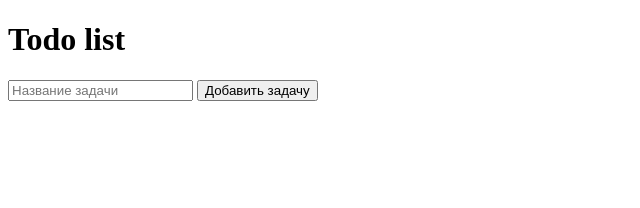
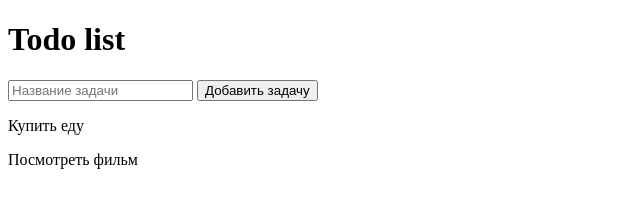
Before and after one commit to MaximZozulya/Todo, a plain HTML site: page index.html in a window 1280 px wide. Shown: the whole page, without its empty margins (0-640 px from the left). Drawn offline with Linux system fonts and the light colour scheme.

Commit message:
Added the function of displaying tasks on the page

```diff
--- a/index.html
+++ b/index.html
@@ -11,6 +11,8 @@
     <input class="js-input" placeholder="Название задачи">
     <button onclick="addTodo();">Добавить задачу</button>
 
+    <div class="js-todo"></div>
+
 
     <script src="js/todo.js"></script>
   </body>
--- a/js/todo.js
+++ b/js/todo.js
@@ -1,7 +1,26 @@
 'use strict';
 
 // 1.Создаем массив для хранения наших задач
-const todoList = [];
+const todoList = ['Купить еду','Посмотреть фильм'];
+
+// Отображаем список на странице
+renderTodo();
+
+function renderTodo() {
+
+  let todoListHTML = '';
+
+  // Проходимся по всем элементам массива и создаем html для каждой задачи
+  for (let i = 0; i < todoList.length; i++) {
+    const todo = todoList[i];
+    const html = `<p>${todo}</p>`;
+    todoListHTML += html;
+  }
+    console.log(todoListHTML);
+
+  document.querySelector('.js-todo').innerHTML = todoListHTML;
+}
+
 
 // 2.При нажатии кнопки добавит , получаем значение из поля ввода и добавляем его в наш массив
 function addTodo() {
@@ -14,4 +33,6 @@ function addTodo() {
 
   // Очищаем поле после  ввода текста
   inputElement.value = '';
+  // Отображаем список на странице
+  renderTodo();
 }
```
